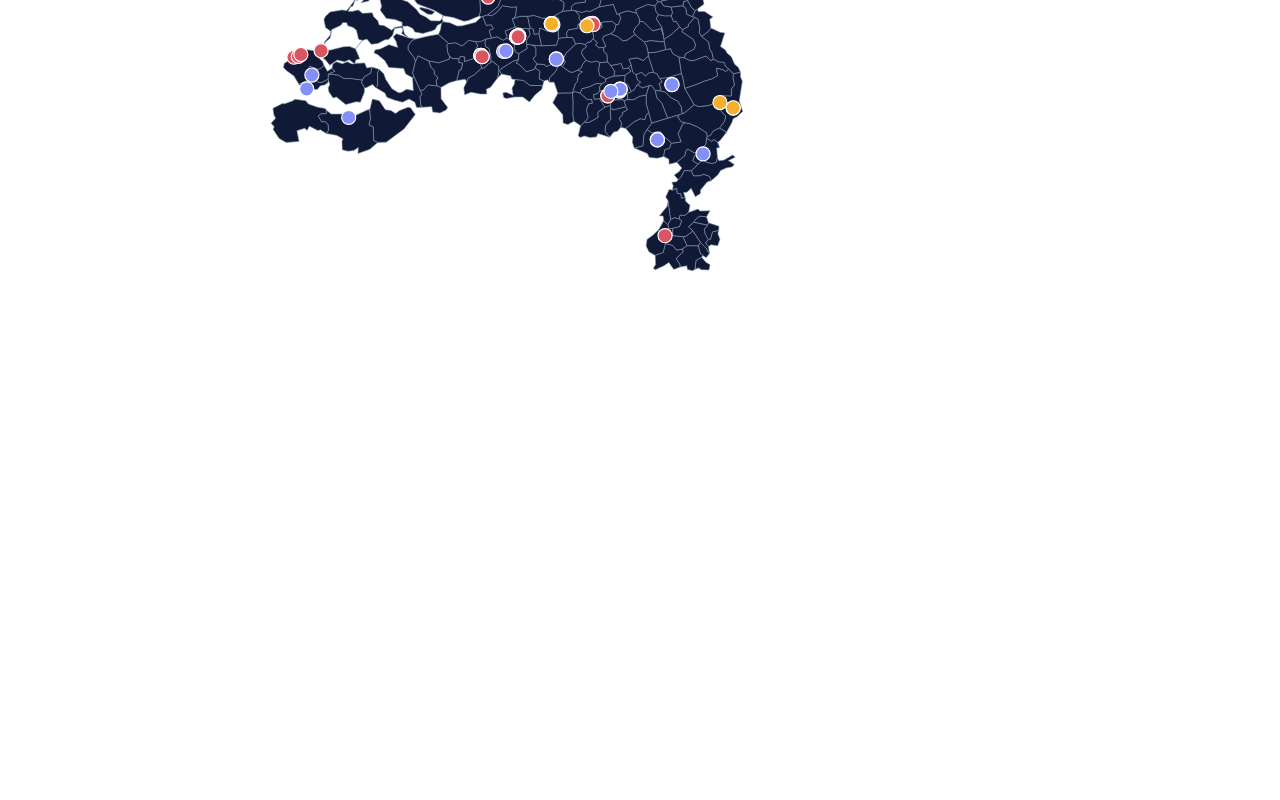
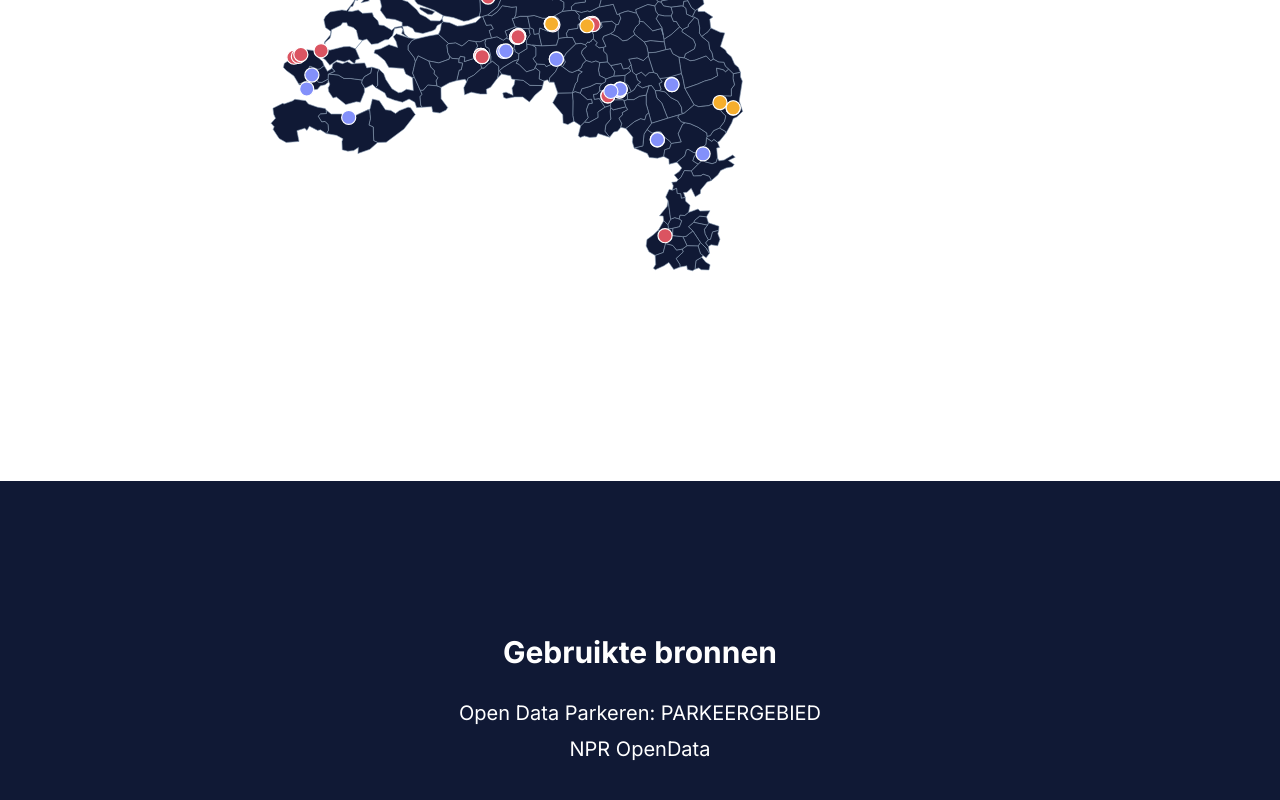
Before and after one commit to jessevermeulen/functional-programming, a React (Vite) app: page / in a window 1280 px wide. Shown: the part 1530-2330 px from the top of the page. Before the commit the page ends 2006 px from the top, so only its background shows below. Built offline with nearby package versions, Linux system fonts and the light colour scheme; the HTML template or start-up script is replaced by a standard one.

Commit message:
Add footer

```diff
--- a/src/App.jsx
+++ b/src/App.jsx
@@ -2,6 +2,7 @@ import React from 'react';
 import Header from './components/Header';
 import Hero from './components/Hero';
 import Wrapper from './components/Wrapper';
+import Footer from './components/Footer';
 
 export default function App() {
   return (
@@ -11,6 +12,7 @@ export default function App() {
         <Hero />
         <Wrapper />
       </main>
+      <Footer />
     </>
   );
 }
--- /dev/null
+++ b/src/components/Footer.jsx
@@ -0,0 +1,24 @@
+import React from 'react';
+import content from '../data/content.json';
+
+export default function Footer() {
+  return (
+    <footer>
+      <div>
+        <h2>Gebruikte bronnen</h2>
+        <ul>
+          <li>
+            <a href="https://opendata.rdw.nl/Parkeren/Open-Data-Parkeren-PARKEERGEBIED/mz4f-59fw">
+              Open Data Parkeren: PARKEERGEBIED
+            </a>
+          </li>
+          <li>
+            <a href="https://npropendata.rdw.nl/parkingdata/v2/">
+              NPR OpenData
+            </a>
+          </li>
+        </ul>
+      </div>
+    </footer>
+  );
+}
--- a/src/components/Wrapper.jsx
+++ b/src/components/Wrapper.jsx
@@ -29,7 +29,7 @@ export default function Toggle() {
     <section className={!isActive ? 'toggle-BetaaldParkeren' : null}>
       <p>{content.description}</p>
 
-      <div>
+      <div className="buttons">
         <div className="button" onClick={handleToggle}>
           {content.buttons[0]} ({filterUsage(`${content.buttons[0]}`).length})
         </div>
--- a/src/scss/_buttons.scss
+++ b/src/scss/_buttons.scss
@@ -1,4 +1,4 @@
-div {
+.buttons {
   display: flex;
 
   .button {
@@ -12,19 +12,19 @@ div {
     }
 
     &:first-child {
-      background: #DB5461;
+      background: #db5461;
     }
 
     &:nth-child(2) {
-      background: #8390FA;
+      background: #8390fa;
     }
 
     &:nth-child(3) {
-      background: #00BFB2;
+      background: #00bfb2;
     }
 
     &:last-child {
-      background: #F6AE2D;
+      background: #f6ae2d;
     }
   }
 }
--- /dev/null
+++ b/src/scss/_footer.scss
@@ -0,0 +1,14 @@
+footer {
+  text-align: center;
+  background: var(--map-fill);
+
+  & > div {
+    display: inline-block;
+    padding: 8rem 0;
+  }
+
+  h2,
+  a {
+    color: #fff;
+  }
+}
--- a/src/scss/_global.scss
+++ b/src/scss/_global.scss
@@ -27,7 +27,8 @@ h1 {
   white-space: pre-line;
 }
 
-p {
+p,
+li {
   margin: 0;
   line-height: 180%;
 }
@@ -37,8 +38,15 @@ a {
   text-decoration: none;
 }
 
+ul {
+  margin: 0;
+  padding: 0;
+  list-style: none;
+}
+
 header,
-main > section {
+main > section,
+footer {
   width: 92vw;
   padding: 0 4vw;
 }
--- a/src/scss/index.scss
+++ b/src/scss/index.scss
@@ -2,5 +2,6 @@
   'global',
   'buttons',
   'header',
+  'footer',
   'landing',
   'map'
```
